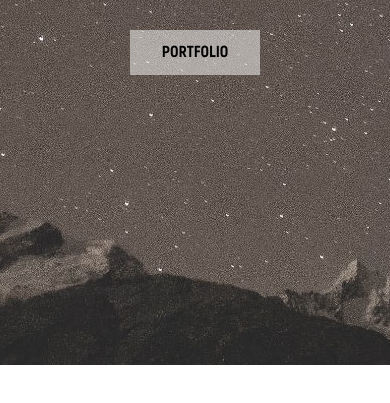
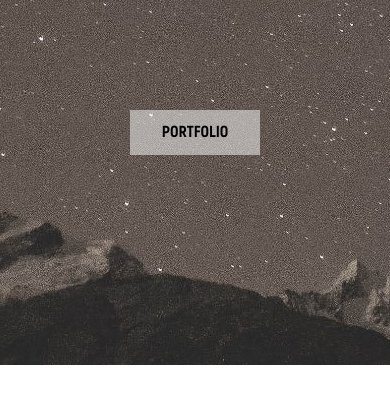
Before and after one commit to SergioRubio99/rubimedia.net, a plain HTML site: page index.html in a window 390 px wide. Shown: the part 479-882 px from the top of the page. Drawn offline with nearby package versions, Linux system fonts and the light colour scheme.

Commit message:
#Responsive 15

```diff
--- a/Styles/index.css
+++ b/Styles/index.css
@@ -530,7 +530,7 @@ button {
         margin-right: auto;
         left: 0;
         right: 0;
-        margin-top: -140px;
+        margin-top: -60px;
         font-family: 'Akrobat';
     }
     .spacer2 {
```
